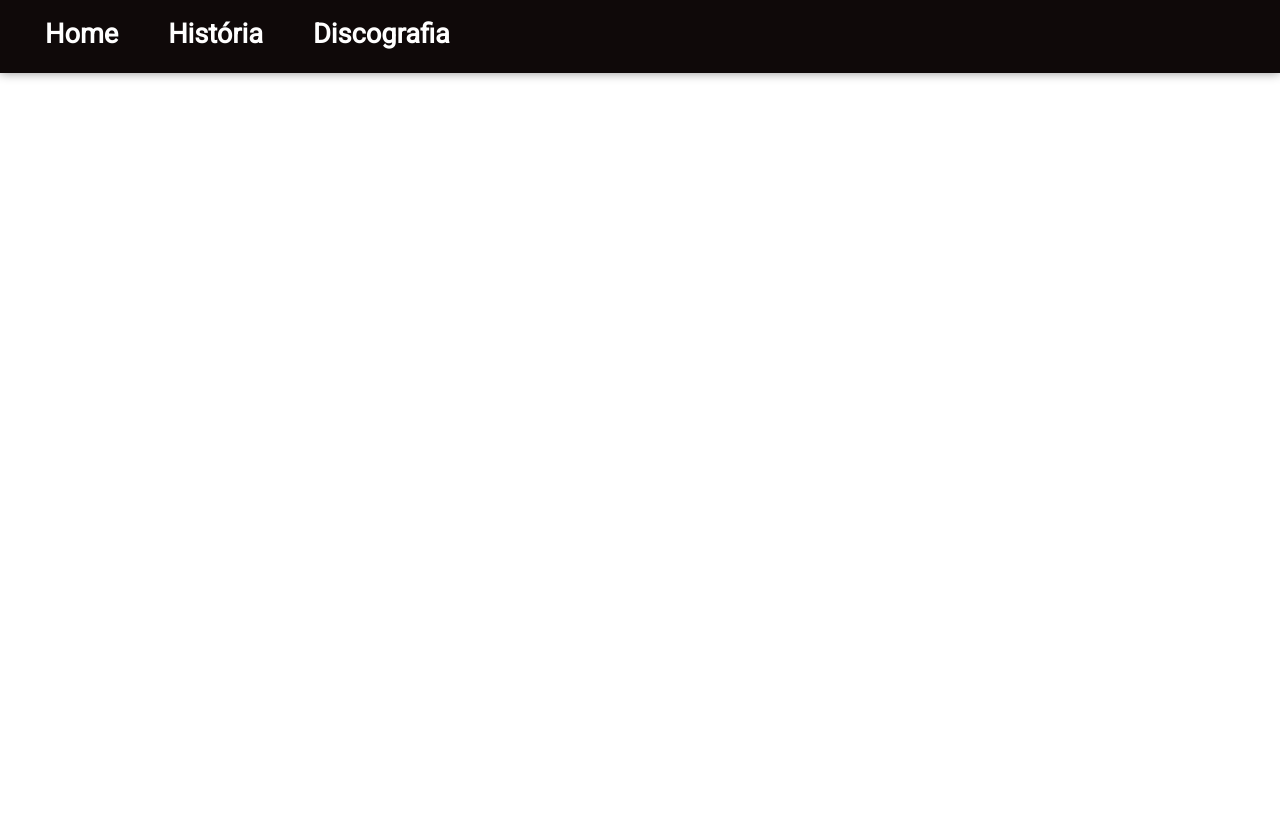
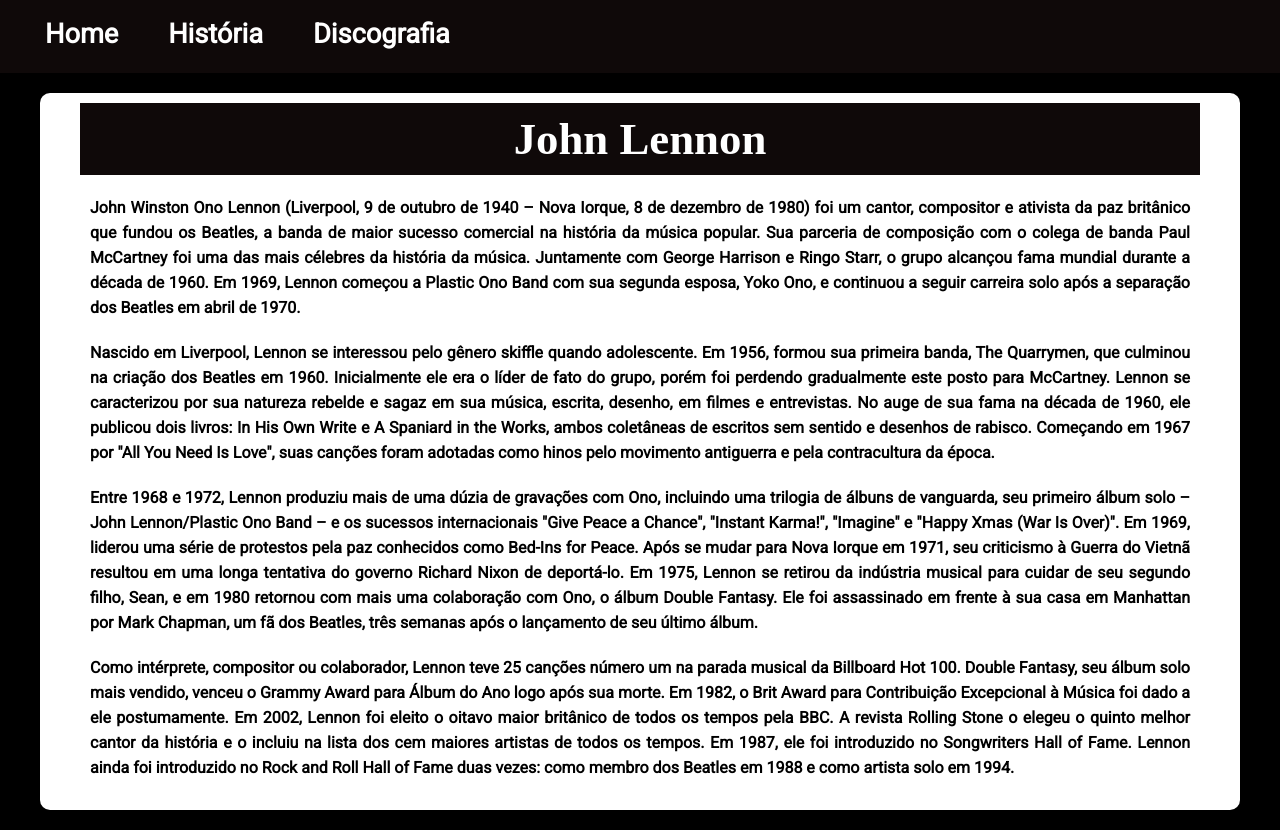
Before and after one commit to misaelguedes/John-Lennon, a React (Create React App) app: page / in a window 1280 px wide. Shown: the part 412-1242 px from the top of the page. Before the commit the page ends 800 px from the top, so only its background shows below. Built offline with nearby package versions, Linux system fonts and the light colour scheme; a web font is replaced by a local one.

Commit message:
Criando a página Home

```diff
--- a/src/index.css
+++ b/src/index.css
@@ -8,6 +8,29 @@
   box-sizing: border-box;
 }
 
+body {
+  background-color: black;
+}
+
+section {
+  background-color: white;
+  margin: 20px 40px;
+  padding: 10px 40px;
+  border-radius: 10px;
+}
+
 h1 {
+  background-color: rgb(15, 9, 9);
+  color: white;
   font-family: 'Carattere', cursive;
+  font-size: 2.8em;
+  text-align: center;
+  padding: 10px;
 }
+
+p {
+  font-weight: bold;
+  margin: 20px 10px;
+  line-height: 25px;
+  text-align: justify;
+}
--- /dev/null
+++ b/src/pages/home/index.js
@@ -0,0 +1,11 @@
+export default function Home() {
+    return (
+        <section>
+            <h1>John Lennon</h1>
+            <p>John Winston Ono Lennon (Liverpool, 9 de outubro de 1940 – Nova Iorque, 8 de dezembro de 1980) foi um cantor, compositor e ativista da paz britânico que fundou os Beatles, a banda de maior sucesso comercial na história da música popular. Sua parceria de composição com o colega de banda Paul McCartney foi uma das mais célebres da história da música. Juntamente com George Harrison e Ringo Starr, o grupo alcançou fama mundial durante a década de 1960. Em 1969, Lennon começou a Plastic Ono Band com sua segunda esposa, Yoko Ono, e continuou a seguir carreira solo após a separação dos Beatles em abril de 1970.</p>
+            <p>Nascido em Liverpool, Lennon se interessou pelo gênero skiffle quando adolescente. Em 1956, formou sua primeira banda, The Quarrymen, que culminou na criação dos Beatles em 1960. Inicialmente ele era o líder de fato do grupo, porém foi perdendo gradualmente este posto para McCartney. Lennon se caracterizou por sua natureza rebelde e sagaz em sua música, escrita, desenho, em filmes e entrevistas. No auge de sua fama na década de 1960, ele publicou dois livros: In His Own Write e A Spaniard in the Works, ambos coletâneas de escritos sem sentido e desenhos de rabisco. Começando em 1967 por "All You Need Is Love", suas canções foram adotadas como hinos pelo movimento antiguerra e pela contracultura da época.</p>
+            <p>Entre 1968 e 1972, Lennon produziu mais de uma dúzia de gravações com Ono, incluindo uma trilogia de álbuns de vanguarda, seu primeiro álbum solo – John Lennon/Plastic Ono Band – e os sucessos internacionais "Give Peace a Chance", "Instant Karma!", "Imagine" e "Happy Xmas (War Is Over)". Em 1969, liderou uma série de protestos pela paz conhecidos como Bed-Ins for Peace. Após se mudar para Nova Iorque em 1971, seu criticismo à Guerra do Vietnã resultou em uma longa tentativa do governo Richard Nixon de deportá-lo. Em 1975, Lennon se retirou da indústria musical para cuidar de seu segundo filho, Sean, e em 1980 retornou com mais uma colaboração com Ono, o álbum Double Fantasy. Ele foi assassinado em frente à sua casa em Manhattan por Mark Chapman, um fã dos Beatles, três semanas após o lançamento de seu último álbum.</p>
+            <p>Como intérprete, compositor ou colaborador, Lennon teve 25 canções número um na parada musical da Billboard Hot 100. Double Fantasy, seu álbum solo mais vendido, venceu o Grammy Award para Álbum do Ano logo após sua morte. Em 1982, o Brit Award para Contribuição Excepcional à Música foi dado a ele postumamente. Em 2002, Lennon foi eleito o oitavo maior britânico de todos os tempos pela BBC. A revista Rolling Stone o elegeu o quinto melhor cantor da história e o incluiu na lista dos cem maiores artistas de todos os tempos. Em 1987, ele foi introduzido no Songwriters Hall of Fame. Lennon ainda foi introduzido no Rock and Roll Hall of Fame duas vezes: como membro dos Beatles em 1988 e como artista solo em 1994.</p>
+        </section>
+    )
+}
--- a/src/routes.js
+++ b/src/routes.js
@@ -1,10 +1,14 @@
 import { BrowserRouter, Routes, Route } from 'react-router-dom'
 import Header from './components/header'
+import Home from './pages/home'
 
 export default function RoutesApp() {
     return (
         <BrowserRouter>
             <Header/>
+            <Routes>
+                <Route path='/' element={<Home/>}/>
+            </Routes>
         </BrowserRouter>
     )
 }
```
